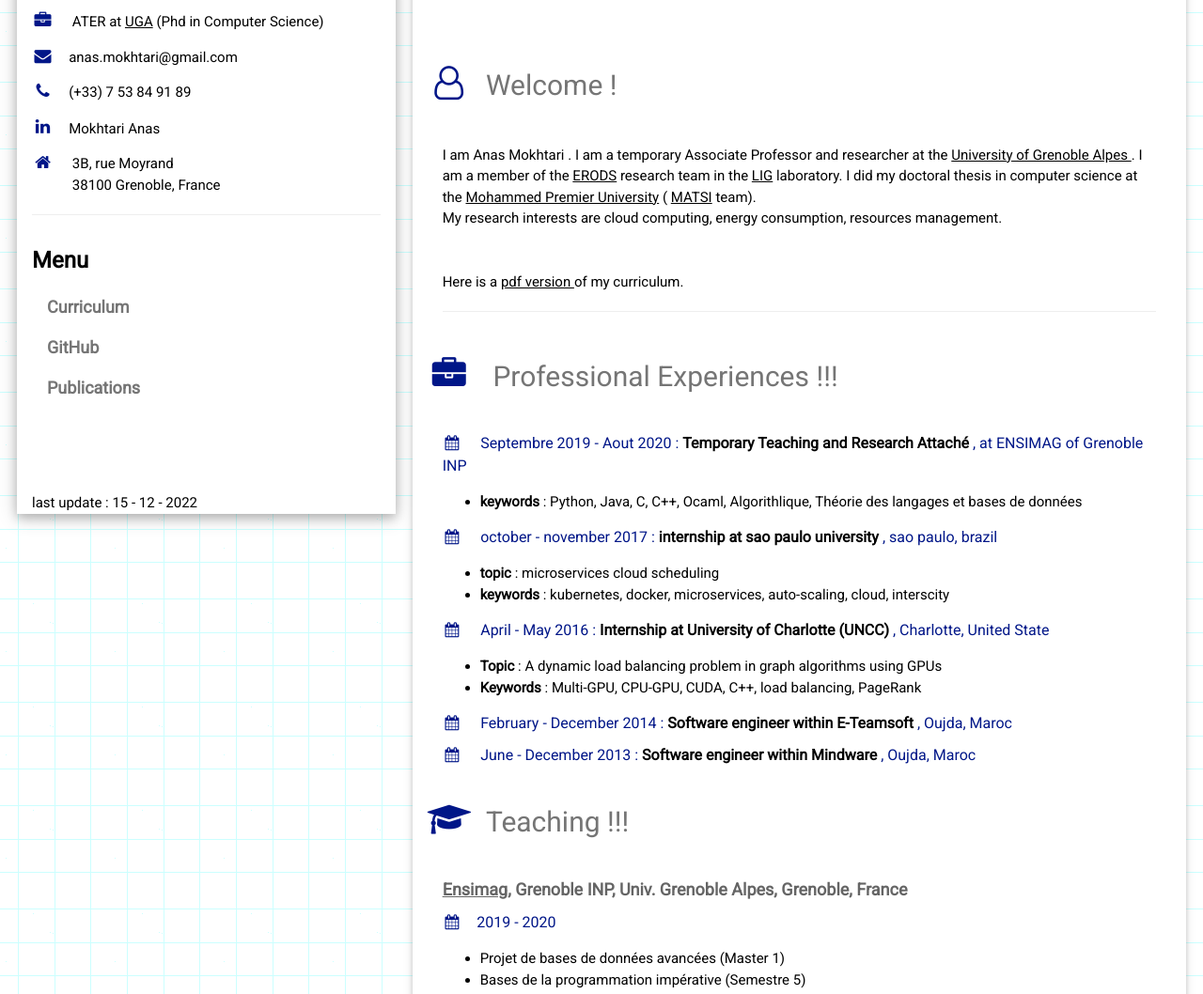
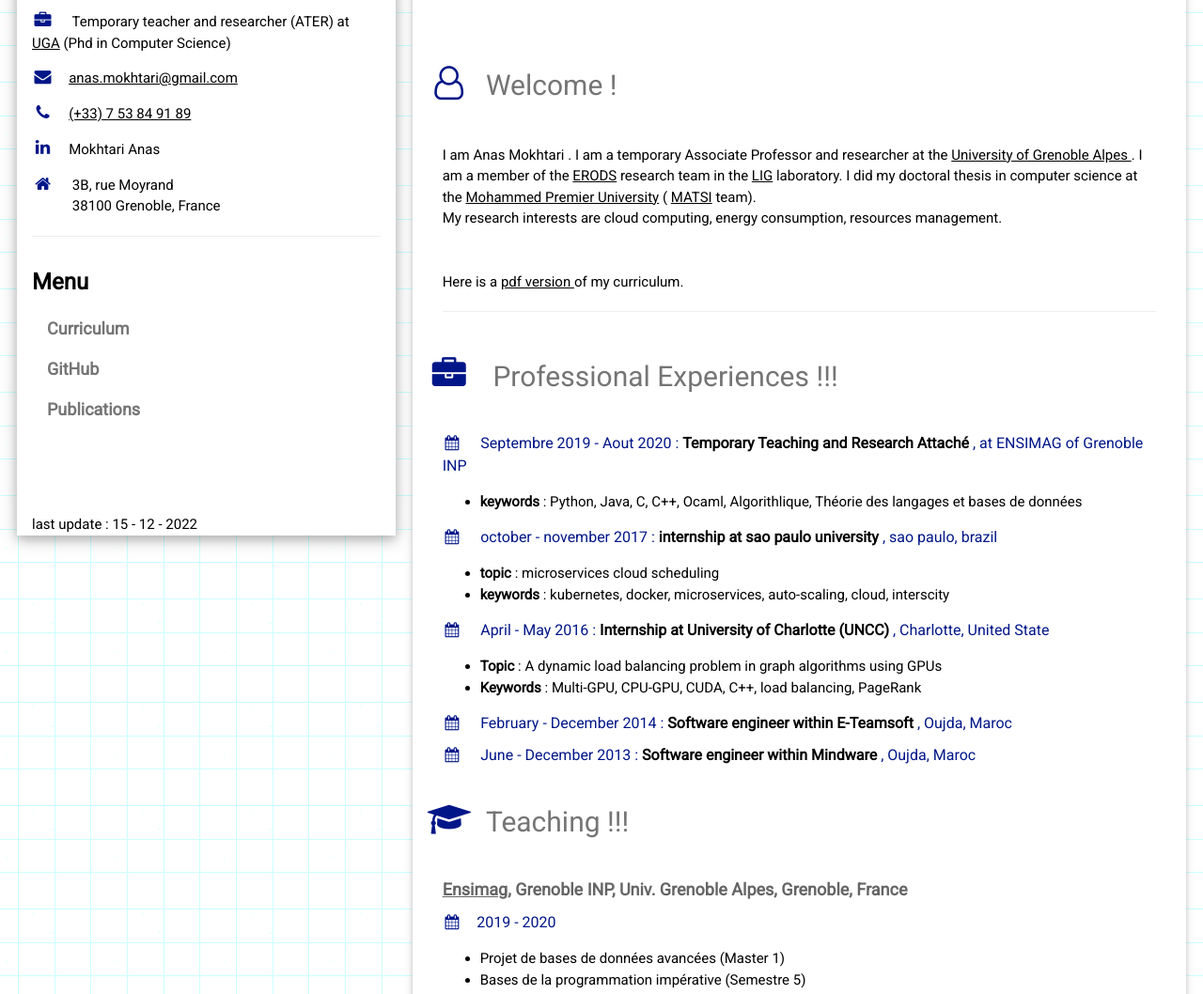
Before and after one commit to anasmokhtari/anasmokhtari.github.io, a plain HTML site: page index.html in a window 1280 px wide. Shown: the part 42-1100 px from the top of the page at 94% size. Drawn offline with Linux system fonts and the light colour scheme.

Commit message:
Construction de la page principale

```diff
--- a/index.html
+++ b/index.html
@@ -23,16 +23,16 @@ html,body,h1,h2,h3,h4,h5,h6 {font-family: "Roboto", sans-serif}
 
       <div class="w3-white w3-text-black w3-card-4">
         <div class="w3-display-container">
-          <img src="images/photo2.png" style="width:100%" alt="Avatar">
+          <img src="images/image.png" style="width:100%" alt="Avatar">
           <div class="w3-display-bottomleft w3-container w3-text-white">
             <h2>Mokhtari Anas</h2>
           </div>
         </div>
         <div class="w3-container ">
-          <p><i class="fa fa-briefcase fa-fw w3-margin-right w3-large w3-text-teal"></i> ATER at
+          <p><i class="fa fa-briefcase fa-fw w3-margin-right w3-large w3-text-teal"></i> Temporary teacher and researcher (ATER) at
           <a href="https://www.univ-grenoble-alpes.fr">UGA</a>  (Phd in Computer Science)</p>
-          <p><i class="fa fa-envelope fa-fw w3-margin-right w3-large w3-text-teal"></i>anas.mokhtari@gmail.com</p>
-          <p><i class="fa fa-phone fa-fw w3-margin-right w3-large w3-text-teal"></i>(+33) 7 53 84 91 89</p>
+          <p><i class="fa fa-envelope fa-fw w3-margin-right w3-large w3-text-teal"></i><A HREF="mailto:anas.mokhtari@gmail.com">anas.mokhtari@gmail.com</A></p>
+          <p><i class="fa fa-phone fa-fw w3-margin-right w3-large w3-text-teal"></i><a href="tel:+33753-84-91-89">(+33) 7 53 84 91 89</a></p>
           <p><i class="fa fa-linkedin fa-fw w3-margin-right w3-large w3-text-teal"></i><a style="padding:0px 0px " class="w3-bar-item w3-button" href="https://www.linkedin.com/in/anas-mokhtari-b1614713/" >Mokhtari Anas</a></p>
           <p style="margin-bottom:0"  ><i class="fa fa-home fa-fw w3-margin-right w3-large w3-text-teal"></i>
           3B, rue Moyrand</pr>
```
